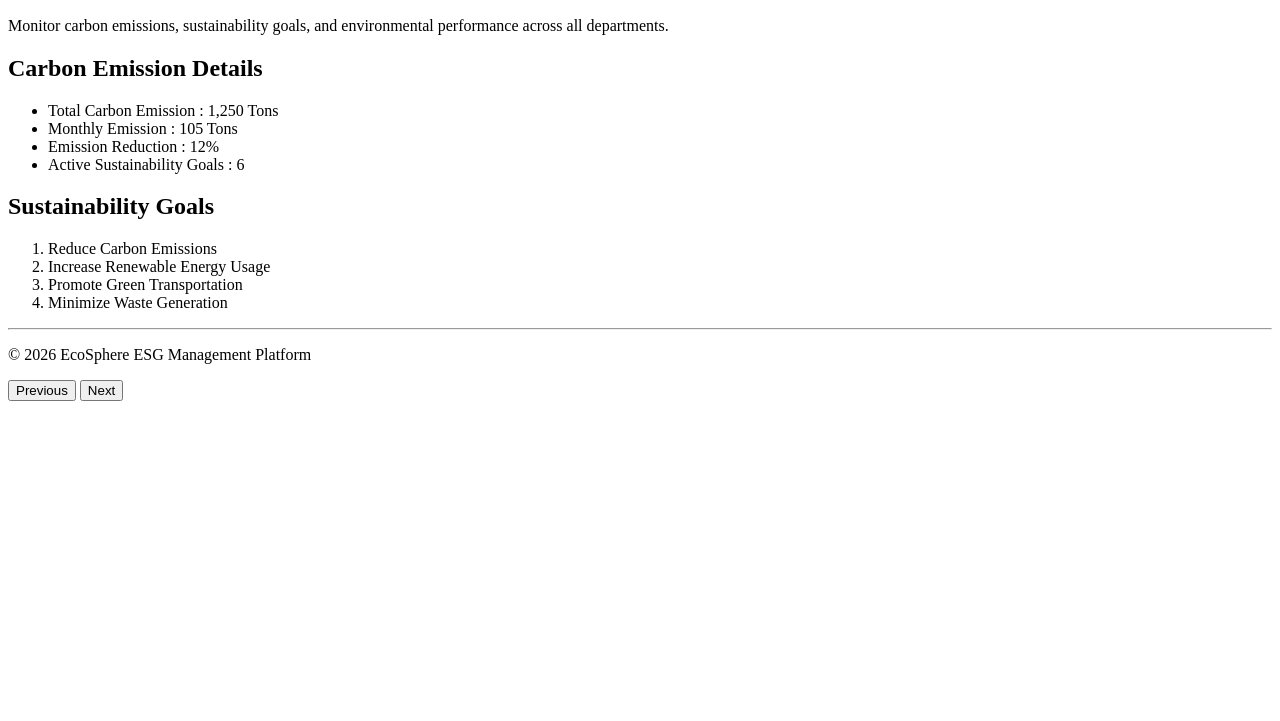
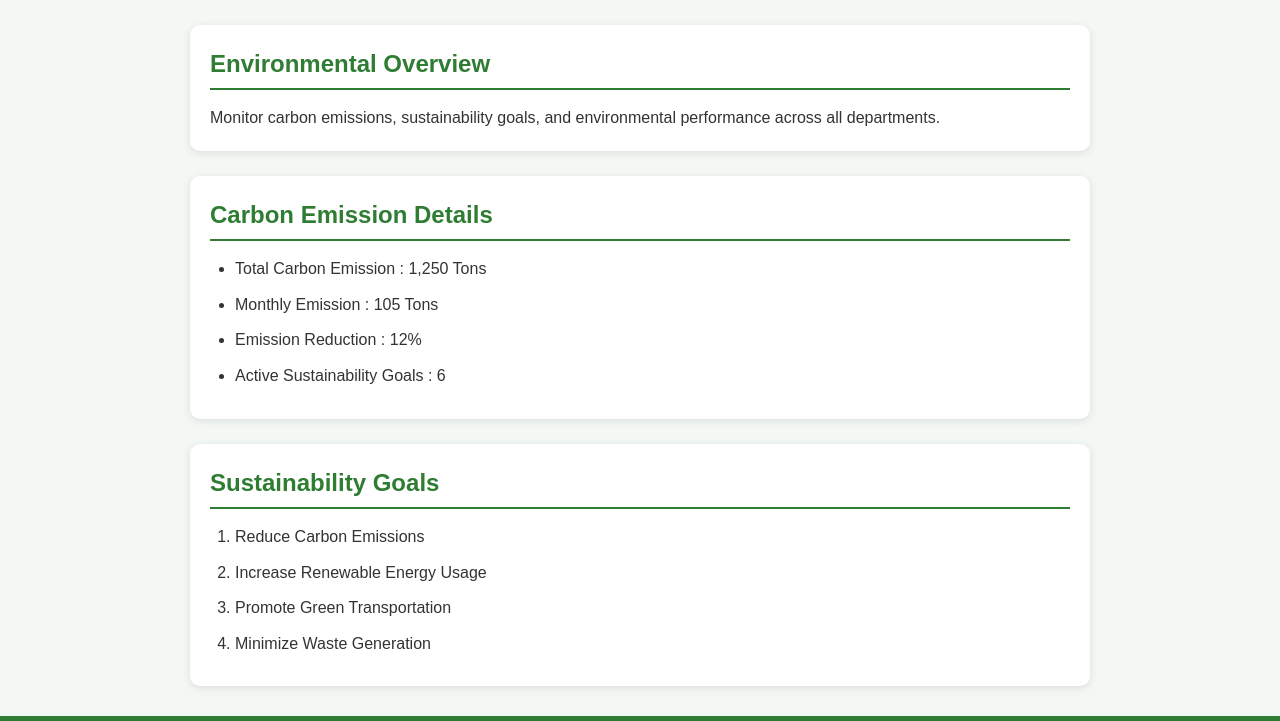
Before and after one commit to mythily611/EcoSphere-Management-System, a plain HTML site: page environment.html in a window 1280 px wide. Shown: the part 148-869 px from the top of the page. Before the commit the page ends 800 px from the top, so only its background shows below. Drawn offline with Linux system fonts and the light colour scheme.

Commit message:
Add external stylesheet link to environment.html
Added a link to the external stylesheet 'environmental.css' for improved styling.

```diff
--- a/environment.html
+++ b/environment.html
@@ -3,6 +3,7 @@
 <head>
     <meta charset="UTF-8">
     <meta name="viewport" content="width=device-width, initial-scale=1.0">
+    <link rel="stylesheet" href="environmental.css">
     <title>Environmental - EcoSphere</title>
 </head>
 <body>
```
